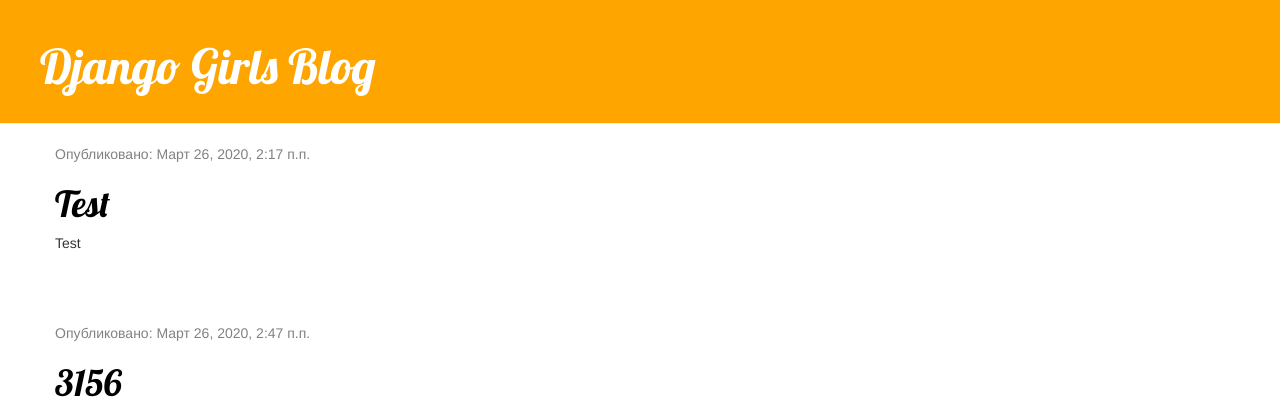
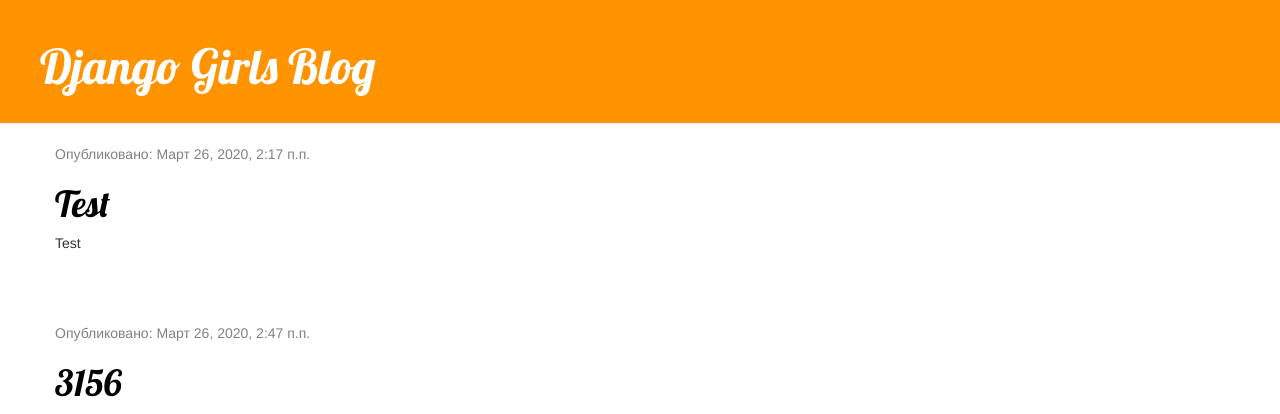
Before and after one commit to NikitaEgorychev/my-first-blog, a Django app: page / in a window 1280 px wide. Shown: the top 414 px of the page. Run offline with Django 3.2, Linux system fonts and the light colour scheme; data comes from the database, SQL or seed files in the repository; some libraries are stand-ins or nearby versions.

Commit message:
Changed the HTML for the site.

```diff
--- a/blog/templates/blog/post_list.html
+++ b/blog/templates/blog/post_list.html
@@ -29,10 +29,11 @@
       </body>
          <style type="text/css">
         .page-header {
-         background-color: orange;
+    background-color: #ff9400;
     margin-top: 0;
     padding: 20px 20px 20px 40px;
 }
+
 .page-header h1, .page-header h1 a, .page-header h1 a:visited, .page-header h1 a:active {
     color: #ffffff;
     font-size: 36pt;
@@ -42,27 +43,34 @@
 .content {
     margin-left: 40px;
 }
+
 h1, h2, h3, h4 {
     font-family: 'Lobster', cursive;
 }
+
 .date {
     color: #828282;
 }
+
 .save {
     float: right;
 }
+
 .post-form textarea, .post-form input {
     width: 100%;
 }
+
 .top-menu, .top-menu:hover, .top-menu:visited {
     color: #ffffff;
     float: right;
     font-size: 26pt;
     margin-right: 20px;
 }
+
 .post {
     margin-bottom: 70px;
 }
+
 .post h1 a, .post h1 a:visited {
     color: #000000;
 }
```
Lines whose indentation alone changed are shown as unchanged.
